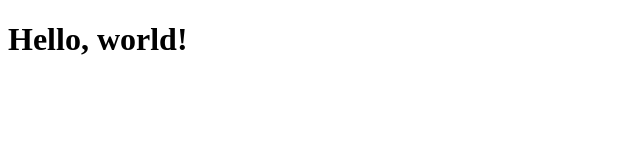
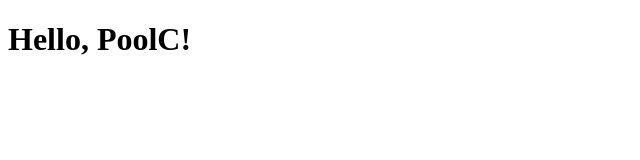
Before and after one commit to PoolC/pks-argocd-demo, a plain HTML site: page app/index.html in a window 1280 px wide. Shown: the full height of the page, 0-640 px from the left. Drawn offline with Linux system fonts and the light colour scheme.

Commit message:
Hello, poolc

```diff
--- a/app/index.html
+++ b/app/index.html
@@ -6,6 +6,6 @@
     <title>PKS Argo CD demo</title>
   </head>
   <body>
-    <h1>Hello, world!</h1>
+    <h1>Hello, PoolC!</h1>
   </body>
 </html>
```
